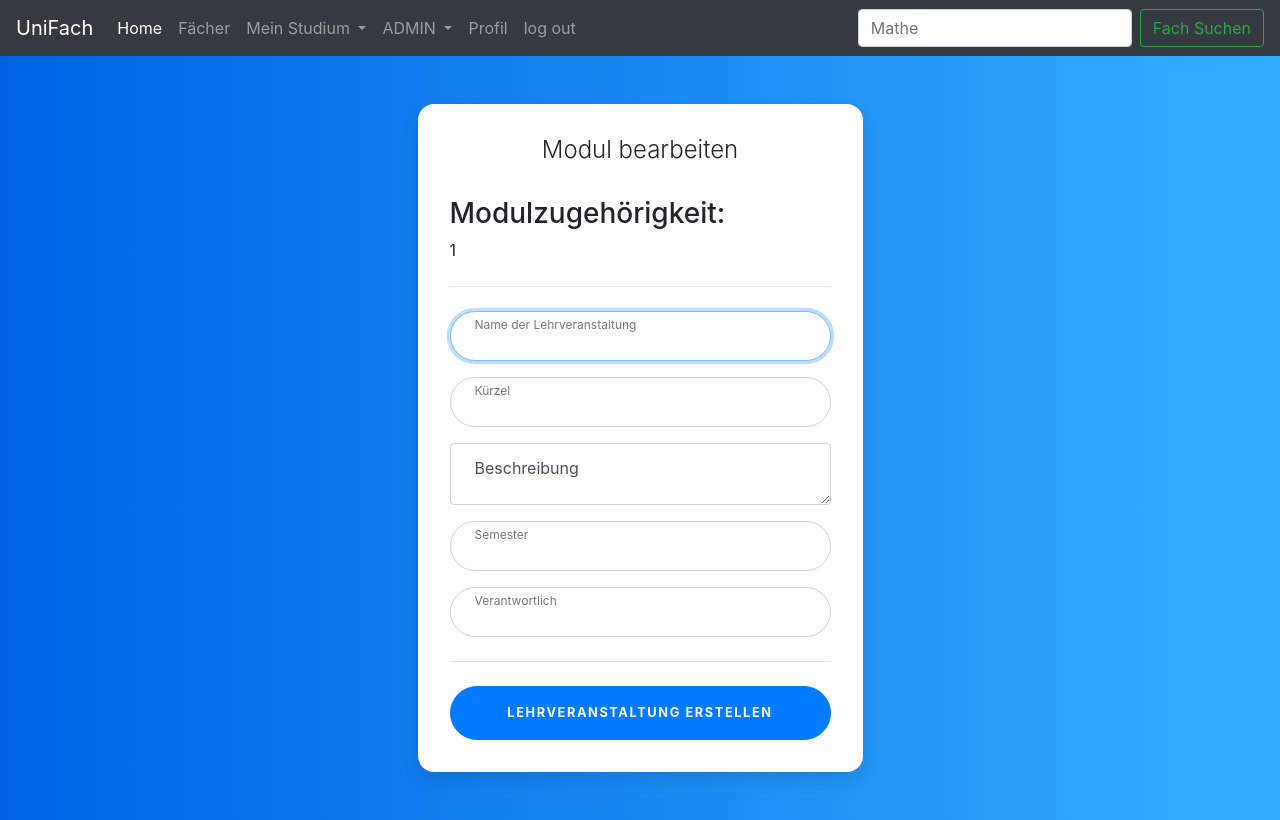
After one commit to AnnaLopatkina/SCC-ws2020, a Flask app: page /study/1/module/1/addlecture in a window 1280 px wide. The commit adds this page. Run offline with Flask 2, Linux system fonts and the light colour scheme; a user stored in the database is signed in; data comes from the database, SQL or seed files in the repository; data that the repository does not hold is empty; some libraries are stand-ins or nearby versions.

Commit message:
manage lectures

```diff
--- a/src/client/webclient/study/forms.py
+++ b/src/client/webclient/study/forms.py
@@ -24,3 +24,13 @@ class ModuleForm(FlaskForm):
     responsible = StringField('Verantwortlicher Dozent')
     teaching = StringField('Lehrform: x/x/x SWS')
     save = SubmitField('Modul erstellen')
+
+
+class LectureForm(FlaskForm):
+    lectureid = HiddenField()
+    title = StringField('Name der Lehrveranstaltung', validators=[DataRequired()])
+    short = StringField('Kürzel', validators=[DataRequired()])
+    description = TextAreaField('Beschreibung')
+    semester = IntegerField('Semester')
+    responsible = StringField('Verantwortlich')
+    save = SubmitField('Lehrveranstaltung erstellen')
--- a/src/client/webclient/study/routes.py
+++ b/src/client/webclient/study/routes.py
@@ -4,10 +4,10 @@ from flask_login import current_user, login_required
 
 from webclient import app, db
 from webclient.config import *
+from webclient.study.forms import StudyForm, ModuleForm, LectureForm
+from webclient.study.models import Study
 from webclient.study.studymanagement import getstudies, getstudy
-from webclient.study.forms import StudyForm, ModuleForm
 from webclient.user.models import User
-from webclient.study.models import Study
 from webclient.user.usermanagement import login_required_and_roles
 
 
@@ -136,7 +136,7 @@ def add_module_post(studyid):
 
         return redirect(url_for('studies_admin'))
 
-    return render_template("editModule.html", form = form, title="Modul erstellen", study=study.json())
+    return render_template("editModule.html", form=form, title="Modul erstellen", study=study.json())
 
 
 @app.route("/study/<int:studyid>/editModule/<int:moduleid>", methods=['GET'])
@@ -160,7 +160,6 @@ def edit_module(studyid, moduleid):
             form.credits.data = module['credits']
             form.responsible.data = module['responsible']
             form.teaching.data = module['teaching']
-
 
     return render_template("editModule.html", form=form, title="Modul erstellen", study=study.json())
 
@@ -189,3 +188,108 @@ def edit_module_post(studyid, moduleid):
         return redirect(url_for('studies_admin'))
 
     return render_template("editModule.html", form=form, title="Modul erstellen", study=study.json())
+
+
+@app.route("/study/<int:studyid>")
+@login_required_and_roles(role="ADMIN")
+def study_admin(studyid):
+    study = getstudy(studyid)
+
+    return render_template("study_admin.html", study=study.json())
+
+
+# Lehrveranstaltungen verwalten
+
+@app.route("/study/<int:studyid>/module/<int:moduleid>/addlecture", methods=['GET'])
+@login_required_and_roles(role="ADMIN")
+def add_lecture(studyid, moduleid):
+    study = getstudy(studyid)
+    form = LectureForm()
+
+    return render_template("editLecture.html", form=form, title="Modul erstellen", study=study.json(), moduleid=moduleid)
+
+
+@app.route("/study/<int:studyid>/module/<int:moduleid>/addlecture", methods=['POST'])
+@login_required_and_roles(role="ADMIN")
+def add_lecture_post(studyid, moduleid):
+    form = LectureForm()
+    study = getstudy(studyid)
+
+    print(form.validate())
+    print(form.errors)
+
+    if form.validate_on_submit():
+        lecture = {
+            "moduleid": moduleid,
+            "id": "",
+            "title": form.title.data,
+            "short": form.short.data,
+            "description": form.description.data,
+            "semester": form.semester.data,
+            "responsible": form.responsible.data,
+        }
+
+        # add api put request here
+        print(lecture)
+
+        url = "http://{}:{}/{}/study/{}/module/{}/lecture".format(service_ip, service_port, api_version, studyid,
+                                                                  moduleid)
+
+        r = requests.put(url=url, headers=headers, json=lecture)
+        if r.status_code != 200:
+            print("request failed with status: {}".format(r.status_code))
+
+        return redirect(url_for('studies_admin'))
+
+    return render_template("editLecture.html", form=form, title="Modul erstellen", study=study.json(), moduleid=moduleid)
+
+
+@app.route("/study/<int:studyid>/module/<int:moduleid>/editLecture/<int:lectureid>", methods=['GET'])
+@login_required_and_roles(role="ADMIN")
+def edit_lecture(studyid, moduleid, lectureid):
+    study = getstudy(studyid)
+    form = LectureForm()
+
+    studyjson = study.json()
+    print(studyjson)
+
+    for module in study.json()['study']["modules"]:
+        print("check module id {} if it equals {} ? {}".format(module['id'], moduleid, int(module['id']) == moduleid))
+        if int(module['id']) == moduleid:
+            for lecture in module["lectures"]:
+                if int(lecture['id']) == lectureid:
+                    print("set values")
+                    form.lectureid.data = lecture['id']
+                    form.title.data = lecture['title']
+                    form.short.data = lecture['short']
+                    form.description.data = lecture['description']
+                    form.semester.data = lecture['semester']
+                    form.responsible.data = lecture['responsible']
+
+    return render_template("editLecture.html", form=form, title=" Lehrveranstaltung bearbeiten", study=study.json(), moduleid=moduleid)
+
+
+@app.route("/study/<int:studyid>/module/<int:moduleid>/editLecture/<int:lectureid>", methods=['POST'])
+@login_required_and_roles(role="ADMIN")
+def edit_lecture_post(studyid, moduleid, lectureid):
+    form = LectureForm()
+    study = getstudy(studyid)
+
+    if form.validate_on_submit():
+        lecture = {
+            "moduleid": moduleid,
+            "id": lectureid,
+            "title": form.title.data,
+            "short": form.short.data,
+            "description": form.description.data,
+            "semester": form.duration.data,
+            "responsible": form.responsible.data,
+        }
+
+        print(lecture)
+
+        # add api put request here
+
+        return redirect(url_for('studies_admin'))
+
+    return render_template("editLecture.html", form=form, title="Lehrveranstaltung bearbeiten", study=study.json(), moduleid=moduleid)
--- /dev/null
+++ b/src/client/webclient/templates/editLecture.html
@@ -0,0 +1,164 @@
+{% extends 'base_layout.html' %}
+
+{% block content %}
+    <style>
+        :root {
+            --input-padding-x: 1.5rem;
+            --input-padding-y: .75rem;
+        }
+
+        body {
+            background: #007bff;
+            background: linear-gradient(to right, #0062E6, #33AEFF);
+        }
+
+        .card-signin {
+            border: 0;
+            border-radius: 1rem;
+            box-shadow: 0 0.5rem 1rem 0 rgba(0, 0, 0, 0.1);
+        }
+
+        .card-signin .card-title {
+            margin-bottom: 2rem;
+            font-weight: 300;
+            font-size: 1.5rem;
+        }
+
+        .card-signin .card-body {
+            padding: 2rem;
+        }
+
+        .form-signin {
+            width: 100%;
+        }
+
+        .form-signin .btn {
+            font-size: 80%;
+            border-radius: 5rem;
+            letter-spacing: .1rem;
+            font-weight: bold;
+            padding: 1rem;
+            transition: all 0.2s;
+        }
+
+        .form-label-group {
+            position: relative;
+            margin-bottom: 1rem;
+        }
+
+        .form-label-group input {
+            height: auto;
+            border-radius: 2rem;
+        }
+
+        .form-label-group > input,
+        .form-label-group > label {
+            padding: var(--input-padding-y) var(--input-padding-x);
+        }
+
+        .form-label-group > label {
+            position: absolute;
+            top: 0;
+            left: 0;
+            display: block;
+            width: 100%;
+            margin-bottom: 0;
+            /* Override default `<label>` margin */
+            line-height: 1.5;
+            color: #495057;
+            border: 1px solid transparent;
+            border-radius: .25rem;
+            transition: all .1s ease-in-out;
+        }
+
+        .form-label-group input::-webkit-input-placeholder {
+            color: transparent;
+        }
+
+        .form-label-group input:-ms-input-placeholder {
+            color: transparent;
+        }
+
+        .form-label-group input::-ms-input-placeholder {
+            color: transparent;
+        }
+
+        .form-label-group input::-moz-placeholder {
+            color: transparent;
+        }
+
+        .form-label-group input::placeholder {
+            color: transparent;
+        }
+
+        .form-label-group input:not(:placeholder-shown) {
+            padding-top: calc(var(--input-padding-y) + var(--input-padding-y) * (2 / 3));
+            padding-bottom: calc(var(--input-padding-y) / 3);
+        }
+
+        .form-label-group input:not(:placeholder-shown) ~ label {
+            padding-top: calc(var(--input-padding-y) / 3);
+            padding-bottom: calc(var(--input-padding-y) / 3);
+            font-size: 12px;
+            color: #777;
+        }
+
+        .btn-google {
+            color: white;
+            background-color: #ea4335;
+        }
+
+        .btn-facebook {
+            color: white;
+            background-color: #3b5998;
+        }
+
+    </style>
+
+    <div class="container">
+        <div class="row">
+            <div class="col-sm-9 col-md-7 col-lg-5 mx-auto">
+                <div class="card card-signin my-5">
+                    <div class="card-body">
+                        <h5 class="card-title text-center">Modul bearbeiten</h5>
+                        <h3>Modulzugehörigkeit:</h3>
+                        <p>{{ moduleid }}</p>
+
+                        <hr class="my-4">
+                        <form class="form-signin" action="" method="post">
+                            {{ form.hidden_tag() }}
+                            {{ form.lectureid }}
+                            <div class="form-label-group">
+                                {{ form.title(class="form-control", autofocus="true") }}
+                                {{ form.title.label }}
+                            </div>
+                            <div class="form-label-group">
+                                {{ form.short(class="form-control") }}
+                                {{ form.short.label }}
+                            </div>
+
+                            <div class="form-label-group">
+                                {{ form.description(class="form-control") }}
+                                {{ form.description.label }}
+                            </div>
+
+                            <div class="form-label-group">
+                                {{ form.semester(class="form-control") }}
+                                {{ form.semester.label }}
+                            </div>
+
+                            <div class="form-label-group">
+                                {{ form.responsible(class="form-control") }}
+                                {{ form.responsible.label }}
+                            </div>
+
+                            <hr class="my-4">
+                            {{ form.save(class="btn btn-lg btn-primary btn-block text-uppercase") }}
+                        </form>
+                    </div>
+                </div>
+            </div>
+        </div>
+    </div>
+
+{% endblock %}
--- a/src/client/webclient/user/routes.py
+++ b/src/client/webclient/user/routes.py
@@ -4,10 +4,10 @@ from flask_login import current_user, login_user, login_required, logout_user
 from webclient import app, db
 from webclient.study.models import Study
 from webclient.study.routes import getstudies
+from webclient.user.forms import LoginForm, RegistrationForm, ProfileForm, RoleForm
+from webclient.user.models import User, Role
 from webclient.user.usermanagement import login_required_and_roles, createprofileform, createstudychoices, \
     get_role
-from webclient.user.forms import LoginForm, RegistrationForm, ProfileForm, RoleForm
-from webclient.user.models import User, Role
 
 
 @app.route('/')
--- a/src/client/webclient/user/usermanagement.py
+++ b/src/client/webclient/user/usermanagement.py
@@ -2,7 +2,6 @@ from functools import wraps
 
 from flask import flash, redirect, url_for
 from flask_login import current_user
-
 
 from webclient import db, loginmanager
 from webclient.study.studymanagement import getstudies
```
Also changed, not shown: src/client/webclient/templates/studies_admin.html (+8 -5 lines), src/client/webclient/templates/study_admin.html (added, +46 -0 lines).
